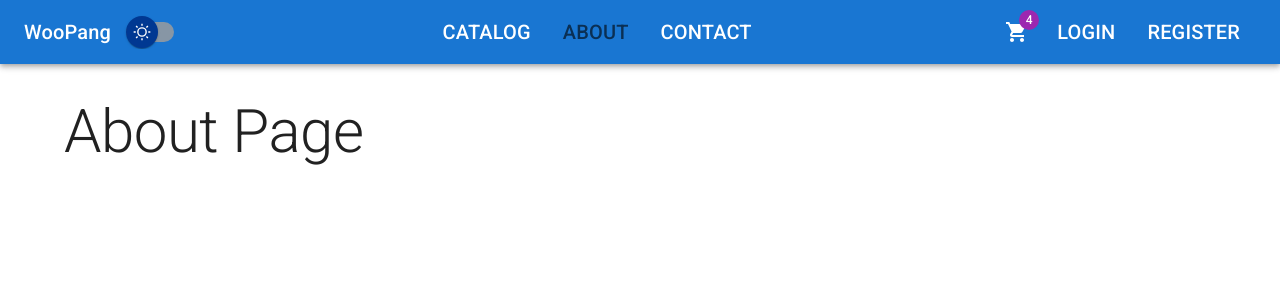
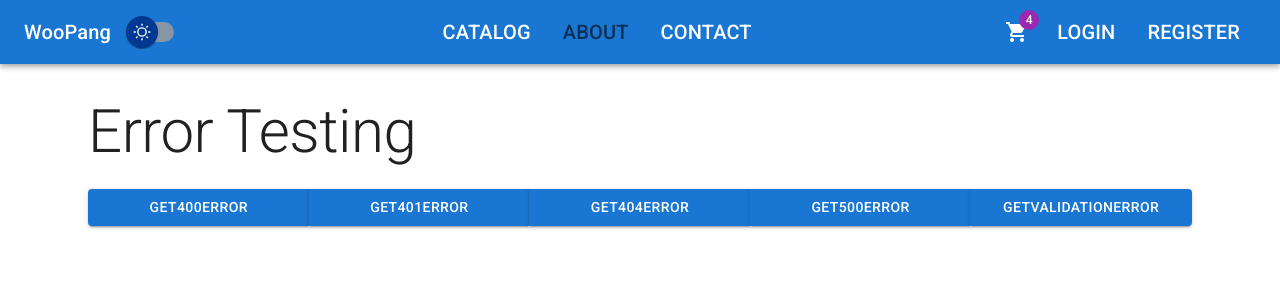
Before and after one commit to DevMinwoo-Jung/dotnet_core_with_react, a React (Vite) app in the folder client/: page /about in a window 1280 px wide. Shown: the top 300 px of the page. Built offline with nearby package versions, Linux system fonts and the light colour scheme.

Commit message:
add error handling

```diff
--- a/client/src/features/about/About.tsx
+++ b/client/src/features/about/About.tsx
@@ -1,9 +1,17 @@
-import { Typography } from "@mui/material";
+import { Button, ButtonGroup, Container, Typography } from "@mui/material";
+import agent from "../../app/api/agent";
 
 export default function About() {
     return (
-        <Typography variant="h2">
-            About Page
-        </Typography>
+        <Container>
+            <Typography gutterBottom variant="h2">Error Testing</Typography>
+            <ButtonGroup fullWidth>
+                <Button variant="contained" onClick={() => agent.TestErrors.get400Error()}>get400Error</Button>
+                <Button variant="contained" onClick={() => agent.TestErrors.get401Error()}>get401Error</Button>
+                <Button variant="contained" onClick={() => agent.TestErrors.get404Error()}>get404Error</Button>
+                <Button variant="contained" onClick={() => agent.TestErrors.get500Error()}>get500Error</Button>
+                <Button variant="contained" onClick={() => agent.TestErrors.getValidationError()}>getValidationError</Button>
+            </ButtonGroup>
+        </Container>
     )
 }
--- a/client/src/features/catalog/ProductDetail.tsx
+++ b/client/src/features/catalog/ProductDetail.tsx
@@ -23,7 +23,7 @@ export default function ProductDetail(){
         // .finally(() => setLoading(false))
 
         id && agent.Catalog.details(parseInt(id))
-        .then(res => setProduct(res.data))
+        .then(res => setProduct(res))
         .catch(err => console.error(err))
         .finally(() => setLoading(false))
 
```
Also changed, not shown: 3 other files (tests, documents, lock files or other folders).
